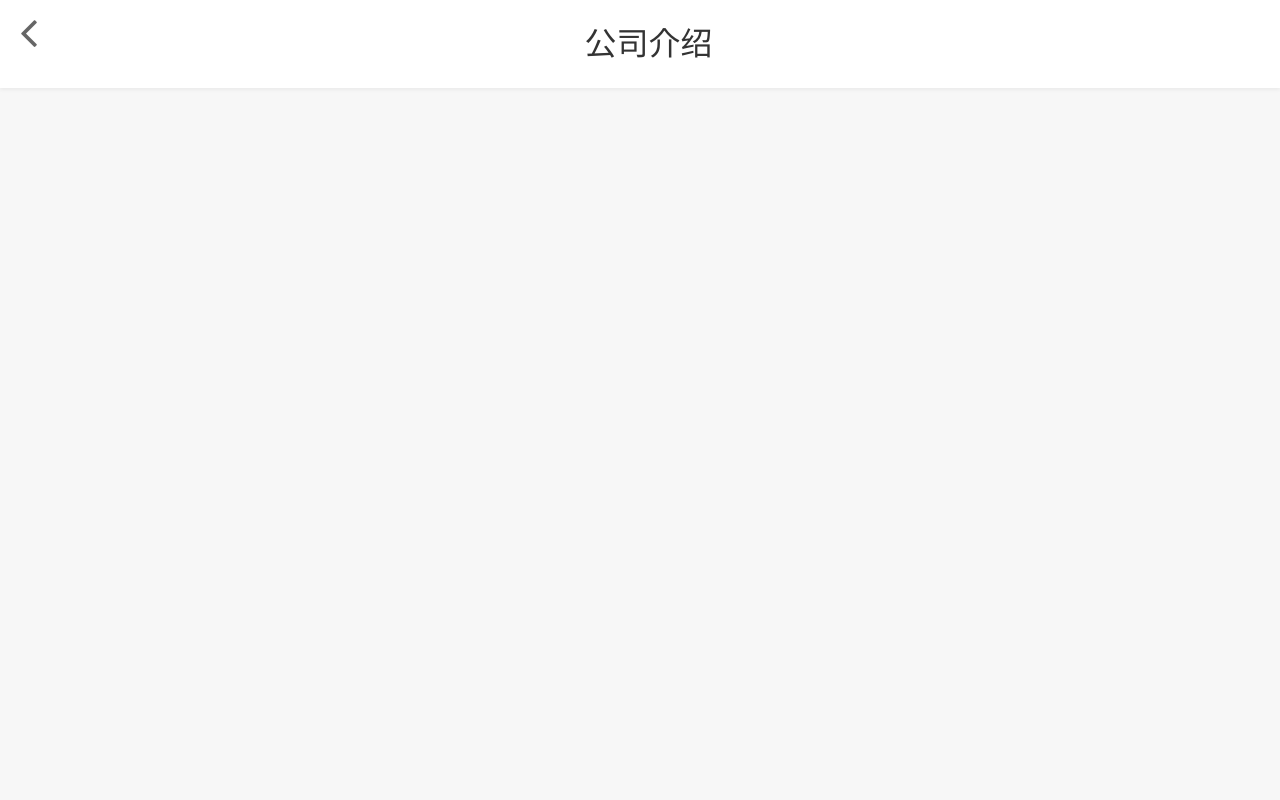
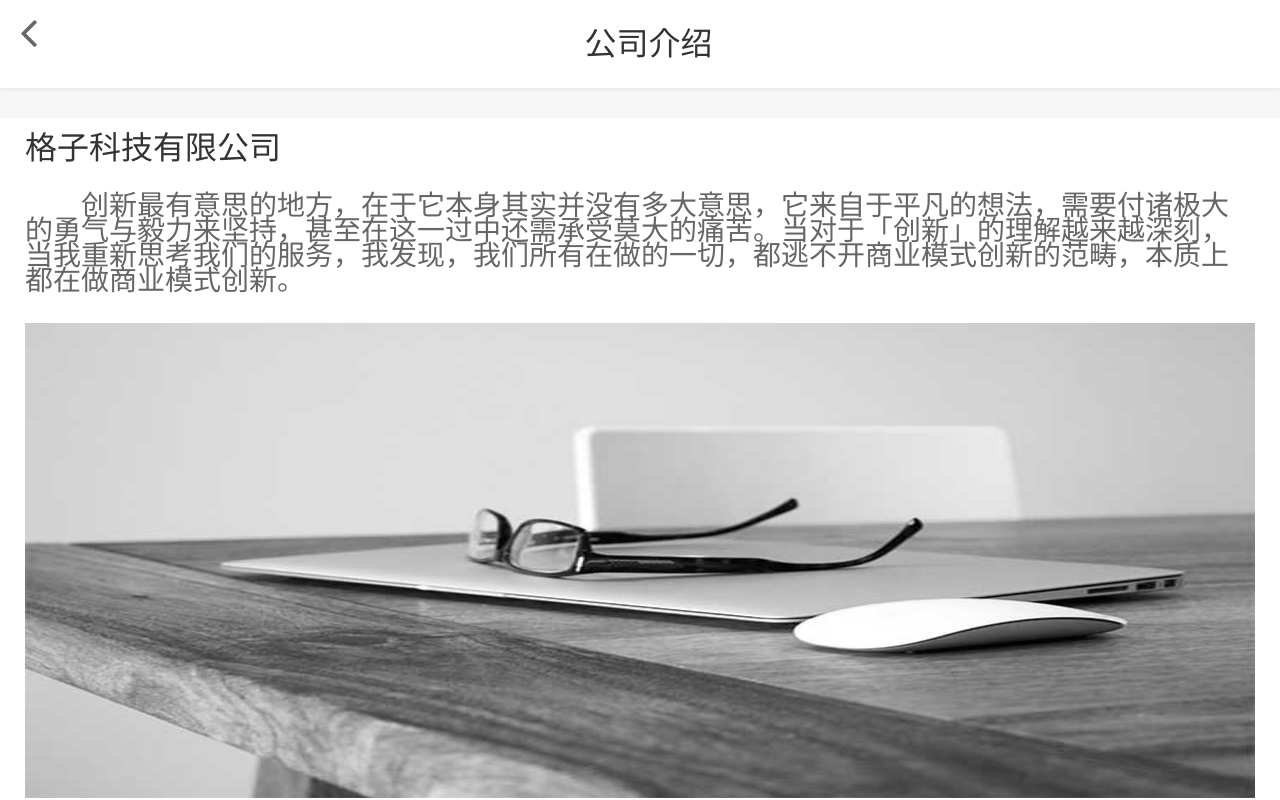
Before and after one commit to CassieQin/cubeApp, a Vue app: page /company in a window 1280 px wide. Built offline with nearby package versions, Linux system fonts and the light colour scheme.

Commit message:
公司介绍

```diff
--- a/src/components/pages/mine/company.vue
+++ b/src/components/pages/mine/company.vue
@@ -1,8 +1,19 @@
 <template>
   <div class="company warpper">
     <vhead :headTitle="headTitle" :isShow="isShow"></vhead>
-    <div class="content">
-
+    <div class="content content-fff">
+      <div class="mt2 fsize-32 color-333">格子科技有限公司</div>
+      <div class="mt35 conpany-detail">
+        创新最有意思的地方，在于它本身其实并没有多大意思，它来自于平凡的想法，需要付诸极大的勇气与毅力来坚持，甚至在这一过中还需承受莫大的痛苦。当对于「创新」的理解越来越深刻，当我重新思考我们的服务，我发现，我们所有在做的一切，都逃不开商业模式创新的范畴，本质上都在做商业模式创新。
+      </div>
+      <div class="company-img">
+        <img src="../../../assets/company.jpg" alt="" srcset="">
+      </div>
+      <div class="fsize-28 color-666 conpany-address">
+        <p>公司地址：陕西省西安市高新区锦业路1号</p>
+        <p>公司网址：www.gz.con</p>
+        <p>联系电话：029-8888888   13688888888</p>
+      </div>
     </div>
   </div>
 </template>
@@ -30,4 +41,21 @@ export default {
 .content {
   padding: 0;
 }
+.content-fff{
+  background: #fff;
+  height: calc(100% - 1.18rem);
+  padding: 0 .25rem;
+}
+.conpany-detail{
+  text-indent: 2em;
+  line-height: 25px;
+  font-size: .28rem;
+  color: #666;
+}
+.company-img{
+  height: 4.75rem;
+  margin: .3rem 0;
+}
+.company-img img{width: 100%; height: 100%;}
+.conpany-address p{line-height: 25px;}
 </style>
--- a/src/style/common.css
+++ b/src/style/common.css
@@ -39,6 +39,7 @@ a:focus,*:focus,button {outline:none;}
 /*间距样式*/
 .mt4{margin-top: .45rem;}
 .mt3{margin-top: .3rem;}
+.mt35{margin-top: .35rem;}
 .mt2{margin-top: .2rem;}
 .mb3{margin-bottom: .3rem;}
 .fsize-16{font-size: .16rem;}
@@ -50,6 +51,7 @@ a:focus,*:focus,button {outline:none;}
 .fsize-36{font-size: .36rem;}
 .fsize-48{font-size: .48rem;}
 .color-333{color: #333;}
+.color-666{color: #666;}
 .color-888{color: #888;}
 .color-999{color: #999;}
 .block{display: block;}
```
Also changed, not shown: src/assets/company.jpg (added).
